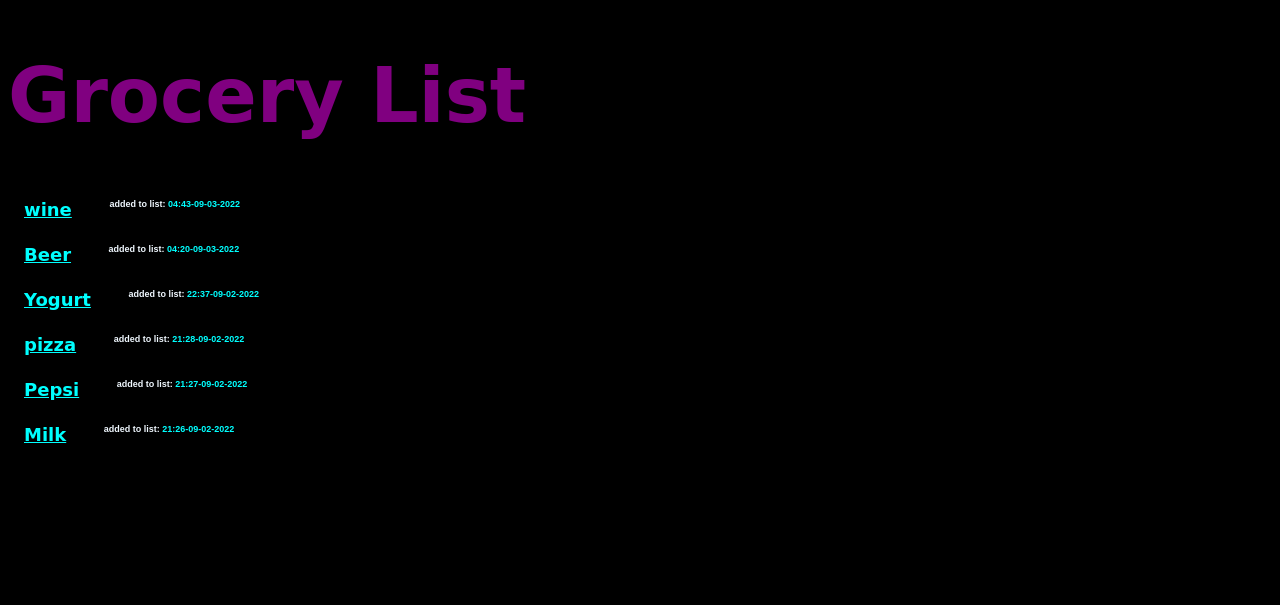
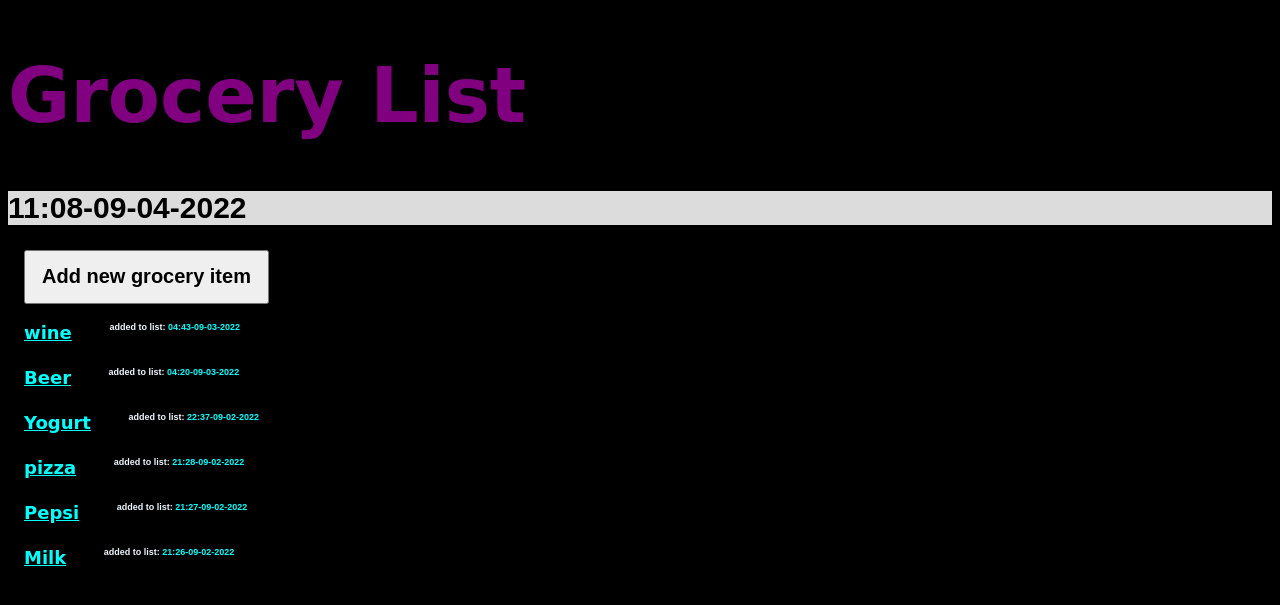
Before and after one commit to PGA-dev/grocery, a Django app: page / in a window 1280 px wide. Shown: the top 605 px of the page. Run offline with Django 3.2, Linux system fonts and the light colour scheme; data comes from the database, SQL or seed files in the repository.

Commit message:
updated nav bar handlers

```diff
--- a/list_items/templates/list_items/list_items_detail.html
+++ b/list_items/templates/list_items/list_items_detail.html
@@ -15,4 +15,8 @@
     <br><br>
     <h6><span id="datespan">Created:</span>{{ list_items.date_created|date:'H:i-m-d-Y' }}</h6>
 </article>
+<p>
+    <a href="{% url 'list_items-update' list_items.id %}">✍️ Edit</a>
+    <a href="{% url 'list_items-delete' list_items.id %}">⛔ Delete</a>
+</p>
 {% endblock %}
--- a/list_items/templates/list_items/list_items_list.html
+++ b/list_items/templates/list_items/list_items_list.html
@@ -2,6 +2,11 @@
 {% extends "list_items/base.html" %}
 
 {% block content %}
+<article>
+    <h2 class="mark">{% now "H:i-m-d-Y" %}</em></h2>
+    <a href="{% url 'list_items-create' %}"><button>Add new grocery item</button></a>
+</article>
+
     {% for list_item in list_items_list %}
         <article>
             <h4>
```
Lines whose indentation alone changed are shown as unchanged.
